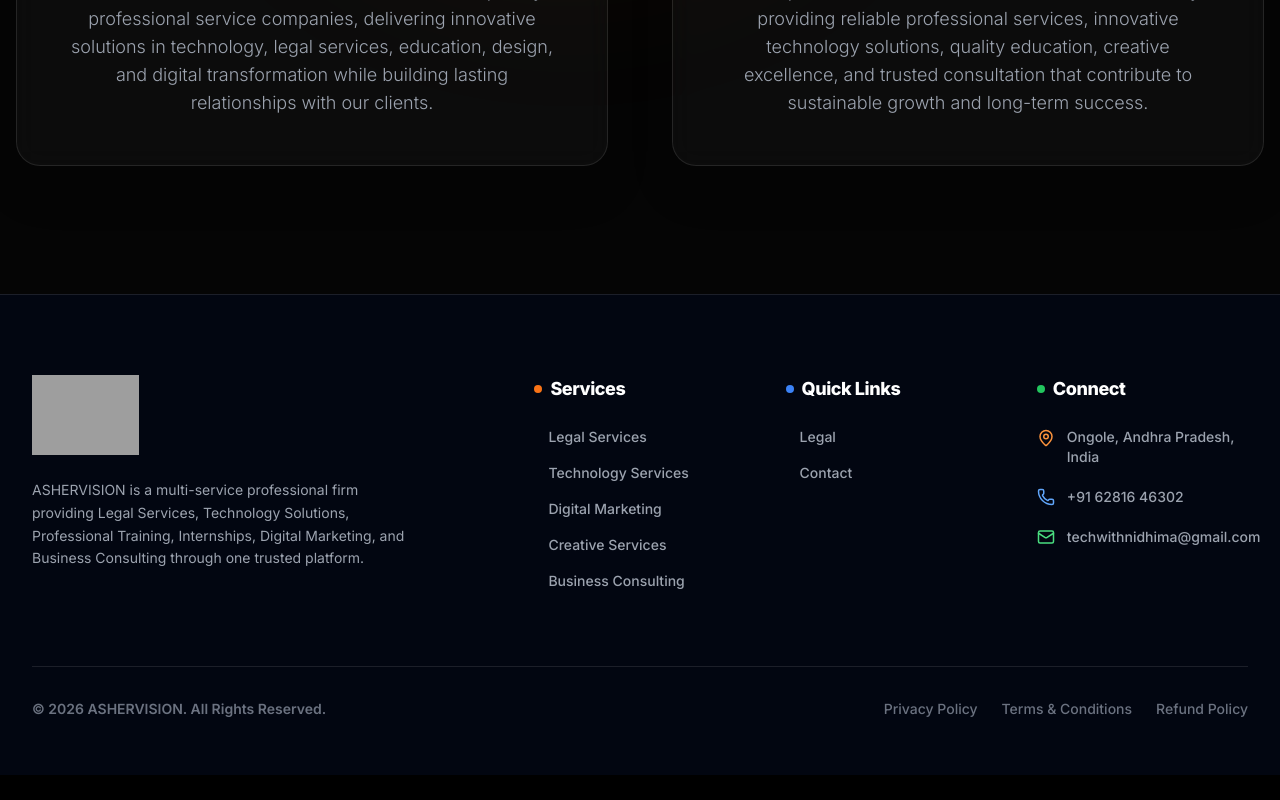
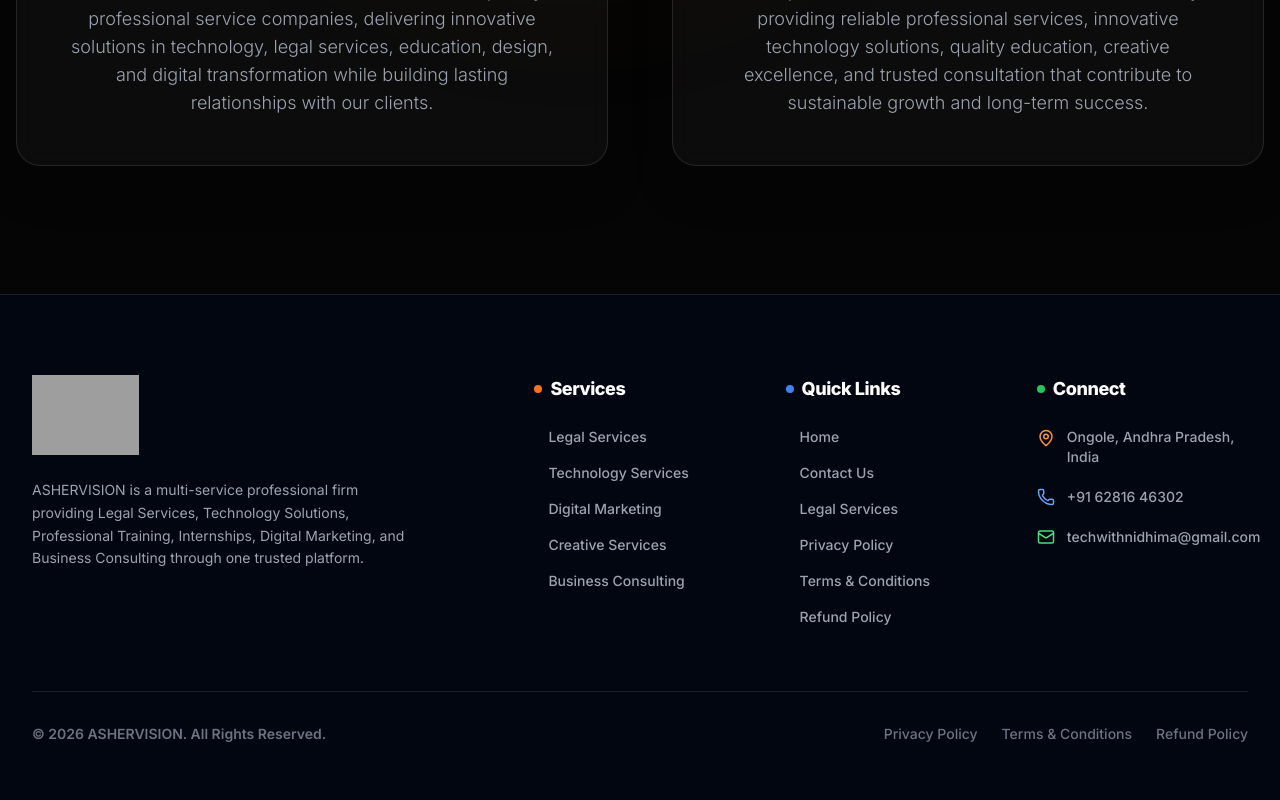
Before and after one commit to nidhima526/our-website, a React (Vite) app: page / in a window 1280 px wide. Shown: the part 3833-4633 px from the top of the page. Before the commit the page ends 4608 px from the top, so only its background shows below. Built offline with nearby package versions, Linux system fonts and the light colour scheme; grey boxes are pictures that could not be loaded; a web font is replaced by a local one.

Commit message:
feat: populated footer quick links with important site pages to balance the layout

```diff
--- a/src/components/Footer.jsx
+++ b/src/components/Footer.jsx
@@ -40,8 +40,12 @@
               <div className="w-2 h-2 rounded-full bg-blue-500"></div> Quick Links
             </h3>
             <ul className="space-y-4 text-sm font-medium">
-              <li><Link to="/legal" className="text-gray-400 hover:text-blue-400 transition-colors flex items-center gap-2 group"><ArrowRight size={14} className="text-blue-500/0 group-hover:text-blue-500 -ml-2 group-hover:ml-0 transition-all"/> Legal</Link></li>
-              <li><Link to="/contact" className="text-gray-400 hover:text-blue-400 transition-colors flex items-center gap-2 group"><ArrowRight size={14} className="text-blue-500/0 group-hover:text-blue-500 -ml-2 group-hover:ml-0 transition-all"/> Contact</Link></li>
+              <li><Link to="/" className="text-gray-400 hover:text-blue-400 transition-colors flex items-center gap-2 group"><ArrowRight size={14} className="text-blue-500/0 group-hover:text-blue-500 -ml-2 group-hover:ml-0 transition-all"/> Home</Link></li>
+              <li><Link to="/contact" className="text-gray-400 hover:text-blue-400 transition-colors flex items-center gap-2 group"><ArrowRight size={14} className="text-blue-500/0 group-hover:text-blue-500 -ml-2 group-hover:ml-0 transition-all"/> Contact Us</Link></li>
+              <li><Link to="/legal" className="text-gray-400 hover:text-blue-400 transition-colors flex items-center gap-2 group"><ArrowRight size={14} className="text-blue-500/0 group-hover:text-blue-500 -ml-2 group-hover:ml-0 transition-all"/> Legal Services</Link></li>
+              <li><Link to="/privacy" className="text-gray-400 hover:text-blue-400 transition-colors flex items-center gap-2 group"><ArrowRight size={14} className="text-blue-500/0 group-hover:text-blue-500 -ml-2 group-hover:ml-0 transition-all"/> Privacy Policy</Link></li>
+              <li><Link to="/terms" className="text-gray-400 hover:text-blue-400 transition-colors flex items-center gap-2 group"><ArrowRight size={14} className="text-blue-500/0 group-hover:text-blue-500 -ml-2 group-hover:ml-0 transition-all"/> Terms & Conditions</Link></li>
+              <li><Link to="/refund" className="text-gray-400 hover:text-blue-400 transition-colors flex items-center gap-2 group"><ArrowRight size={14} className="text-blue-500/0 group-hover:text-blue-500 -ml-2 group-hover:ml-0 transition-all"/> Refund Policy</Link></li>
             </ul>
           </div>
 
```
